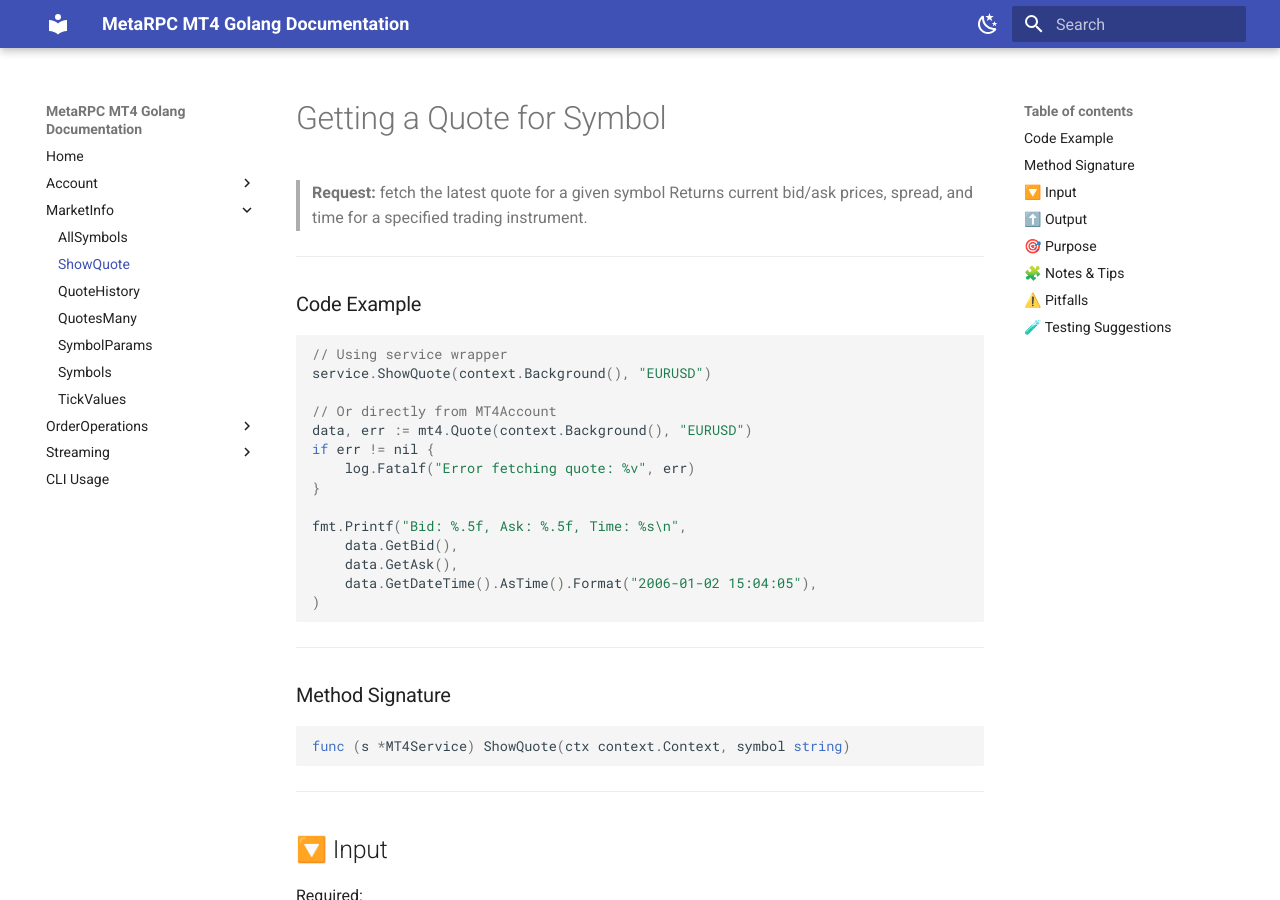
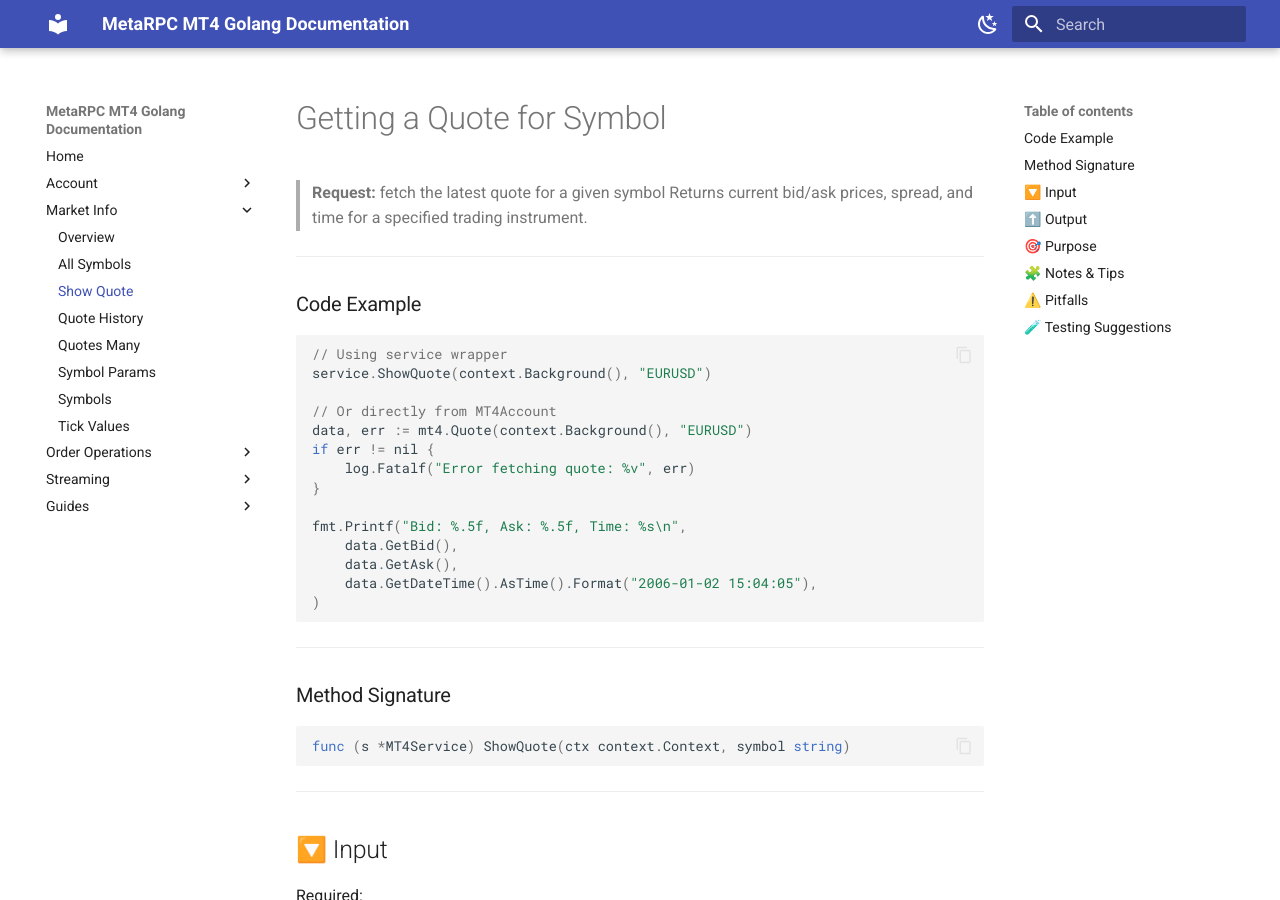
Before and after one commit to MetaRPC/GoMT4, an MkDocs documentation site: the page built from docs/Market_Info/ShowQuote.md, in a window 1280 px wide and 900 px high. Built offline with MkDocs 1.6.1 and Material for MkDocs 9.7.7, drawn with Linux system fonts in a browser that asks for light colours; some of the changed lines change nothing that is shown.

Commit message:
Update mkdocs.yml

```diff
--- a/mkdocs.yml
+++ b/mkdocs.yml
@@ -1,32 +1,5 @@
 site_name: MetaRPC MT4 Golang Documentation
-
-nav:
-  - Home: index.md
-  - Account:
-      - ShowAccountSummary: Account/ShowAccountSummary.md
-  - MarketInfo:
-      - AllSymbols: Market_Info/ShowAllSymbols.md
-      - ShowQuote: Market_Info/ShowQuote.md
-      - QuoteHistory: Market_Info/ShowQuoteHistory.md
-      - QuotesMany: Market_Info/ShowQuotesMany.md
-      - SymbolParams: Market_Info/ShowSymbolParams.md
-      - Symbols: Market_Info/ShowSymbols.md
-      - TickValues: Market_Info/ShowTickValues.md
-  - OrderOperations:
-      - OpenedOrderTickets: Order_Operations/ShowOpenedOrderTickets.md
-      - OpenedOrders: Order_Operations/ShowOpenedOrders.md
-      - OrderCloseByExample: Order_Operations/ShowOrderCloseByExample.md
-      - OrderCloseExample: Order_Operations/ShowOrderCloseExample.md
-      - OrderDeleteExample: Order_Operations/ShowOrderDeleteExample.md
-      - OrderModifyExample: Order_Operations/ShowOrderModifyExample.md
-      - OrderSendExample: Order_Operations/ShowOrderSendExample.md
-      - OrdersHistory: Order_Operations/ShowOrdersHistory.md
-  - Streaming:
-      - StreamOpenedOrderProfits: Streaming/StreamOpenedOrderProfits.md
-      - StreamOpenedOrderTickets: Streaming/StreamOpenedOrderTickets.md
-      - StreamQuotes: Streaming/StreamQuotes.md
-      - StreamTradeUpdates: Streaming/StreamTradeUpdates.md
-  - CLI Usage: cli_usage.md
+site_description: Docs and examples for MetaRPC MT4 in Go (account, market, order operations, streaming)
 
 theme:
   name: material
@@ -44,8 +17,59 @@
   features:
     - palette.toggle
     - palette.auto
+    - content.code.copy
+    - content.action.edit
+
+nav:
+  - Home: index.md
+
+  - Account:
+      - Overview: Account/Account_Overview.md
+      - Show Account Summary: Account/ShowAccountSummary.md
+
+  - Market Info:
+      - Overview: Market_Info/Market_Info_Overview.md
+      - All Symbols: Market_Info/ShowAllSymbols.md
+      - Show Quote: Market_Info/ShowQuote.md
+      - Quote History: Market_Info/ShowQuoteHistory.md
+      - Quotes Many: Market_Info/ShowQuotesMany.md
+      - Symbol Params: Market_Info/ShowSymbolParams.md
+      - Symbols: Market_Info/ShowSymbols.md
+      - Tick Values: Market_Info/ShowTickValues.md
+
+  - Order Operations:
+      - Overview: Order_Operations/Order_Operations_Overview.md
+      - Opened Orders: Order_Operations/ShowOpenedOrders.md
+      - Opened Order Tickets: Order_Operations/ShowOpenedOrderTickets.md
+      - Orders History: Order_Operations/ShowOrdersHistory.md
+      - Order Send Example: Order_Operations/ShowOrderSendExample.md
+      - Order Modify Example: Order_Operations/ShowOrderModifyExample.md
+      - Order Close Example: Order_Operations/ShowOrderCloseExample.md
+      - Order Close By Example: Order_Operations/ShowOrderCloseByExample.md
+      - Order Delete Example: Order_Operations/ShowOrderDeleteExample.md
+
+  - Streaming:
+      - Overview: Streaming/Streaming_Overview.md
+      - Streaming Quotes: Streaming/StreamingQuotes.md
+      - Opened Order Profits: Streaming/StreamOpenedOrderProfits.md
+      - Opened Order Tickets: Streaming/StreamOpenedOrderTickets.md
+      - Trade Updates: Streaming/StreamTradeUpdates.md
+
+  - Guides:
+      - CLI Guide: Guides/cli_usage.md
+      - Beginner Run Guide: Guides/Beginner_Run_Guide.md
+
+plugins:
+  - search
 
 markdown_extensions:
+  - admonition
+  - tables
+  - toc:
+      permalink: true
+  - pymdownx.details
+  - pymdownx.superfences
   - pymdownx.tabbed:
       alternate_style: true
-  - pymdownx.superfences
+  - pymdownx.emoji:
+      emoji_generator: !!python/name:pymdownx.emoji.to_svg
```
